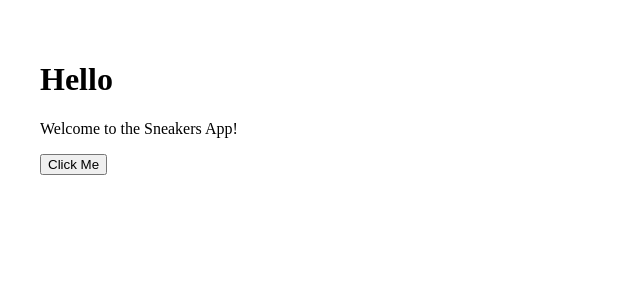
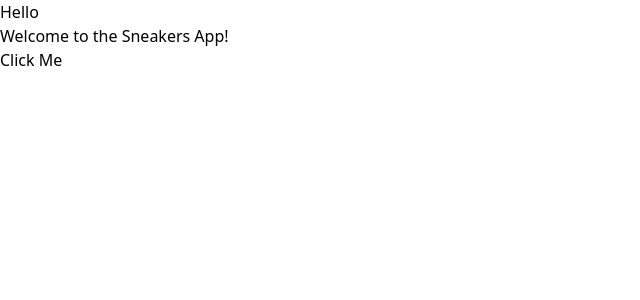
Before and after one commit to 7Hunter7/Sneakers_App, a Vue app: page / in a window 1280 px wide. Shown: the top 300 px of the page, without its empty margins (0-640 px from the left). Built offline with nearby package versions, Linux system fonts and the light colour scheme.

Commit message:
installed tailwindcss

```diff
--- a/package.json
+++ b/package.json
@@ -13,6 +13,8 @@
     "format": "prettier --write src/"
   },
   "dependencies": {
+    "@tailwindcss/vite": "^4.1.7",
+    "tailwindcss": "^4.1.7",
     "vue": "^3.5.13"
   },
   "devDependencies": {
--- a/src/assets/main.css
+++ b/src/assets/main.css
@@ -1,6 +1 @@
-#app {
-  max-width: 1280px;
-  margin: 0 auto;
-  padding: 2rem;
-  font-weight: normal;
-}
+@import 'tailwindcss';
```
Also changed, not shown: 1 other file (tests, documents, lock files or other folders).
